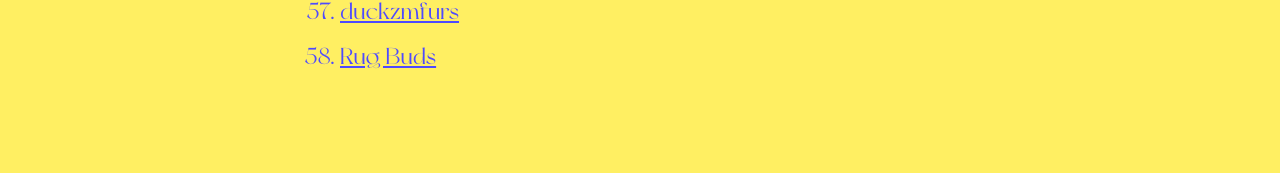
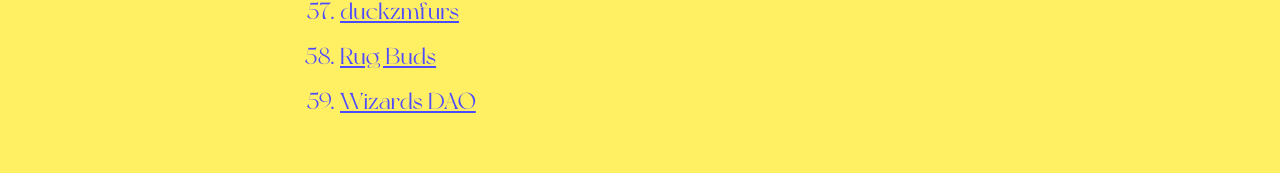
Before and after one commit to emmajane1313/the-timeless-quest, a Next.js app: page / in a window 1280 px wide. Shown: the part 3678-3851 px from the top of the page. Built offline with nearby package versions, Linux system fonts and the light colour scheme; no server answers.

Commit message:
add wizards

```diff
--- a/pages/index.js
+++ b/pages/index.js
@@ -401,6 +401,9 @@
             <li>
               <a href="https://twitter.com/RugBuds" target= "_blank" rel="noreferrer">Rug Buds</a>
             </li>
+            <li>
+              <a href="https://wizardsdao.com/" target= "_blank" rel="noreferrer">Wizards DAO</a>
+            </li>
           </ul>
         </section>
       </main>
```
